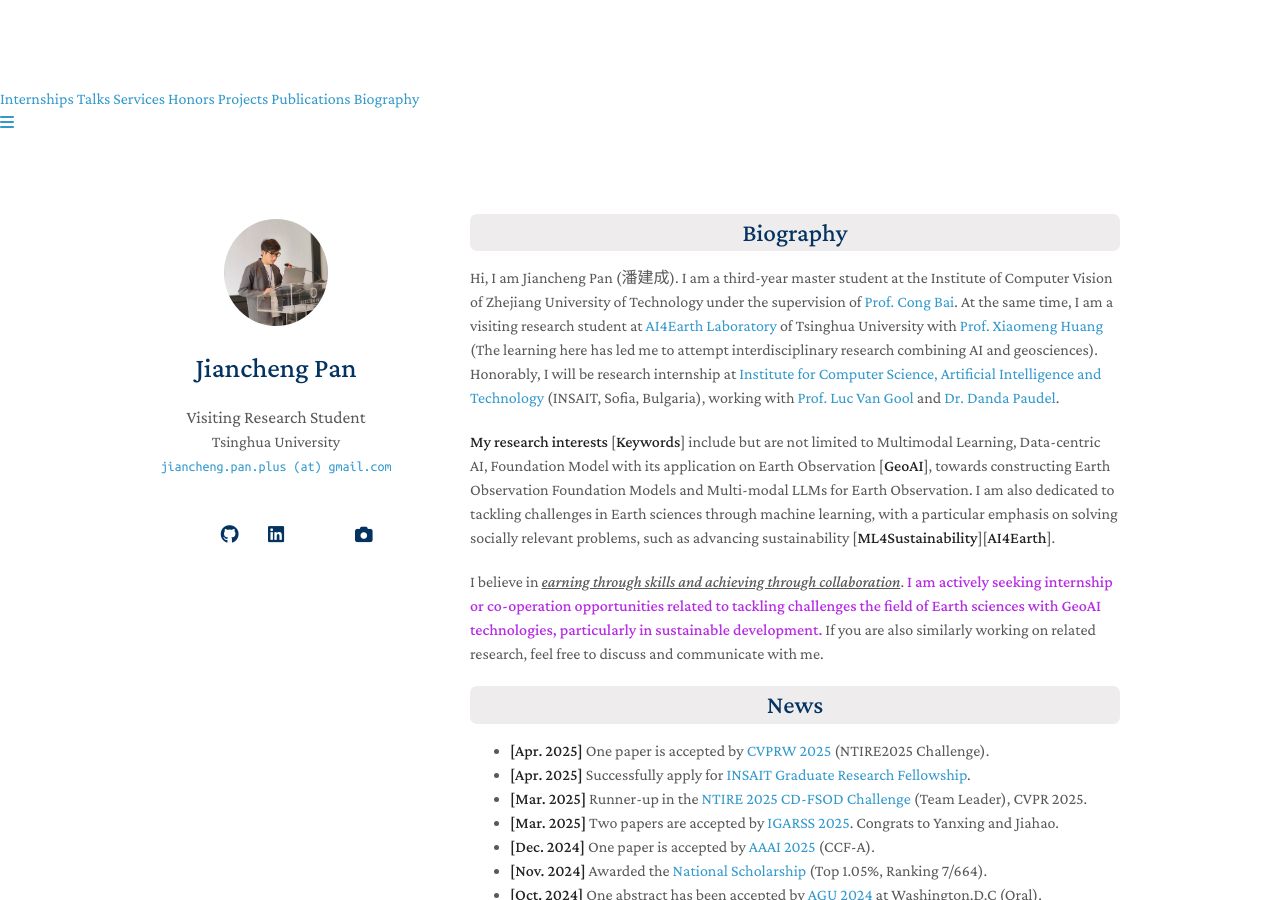
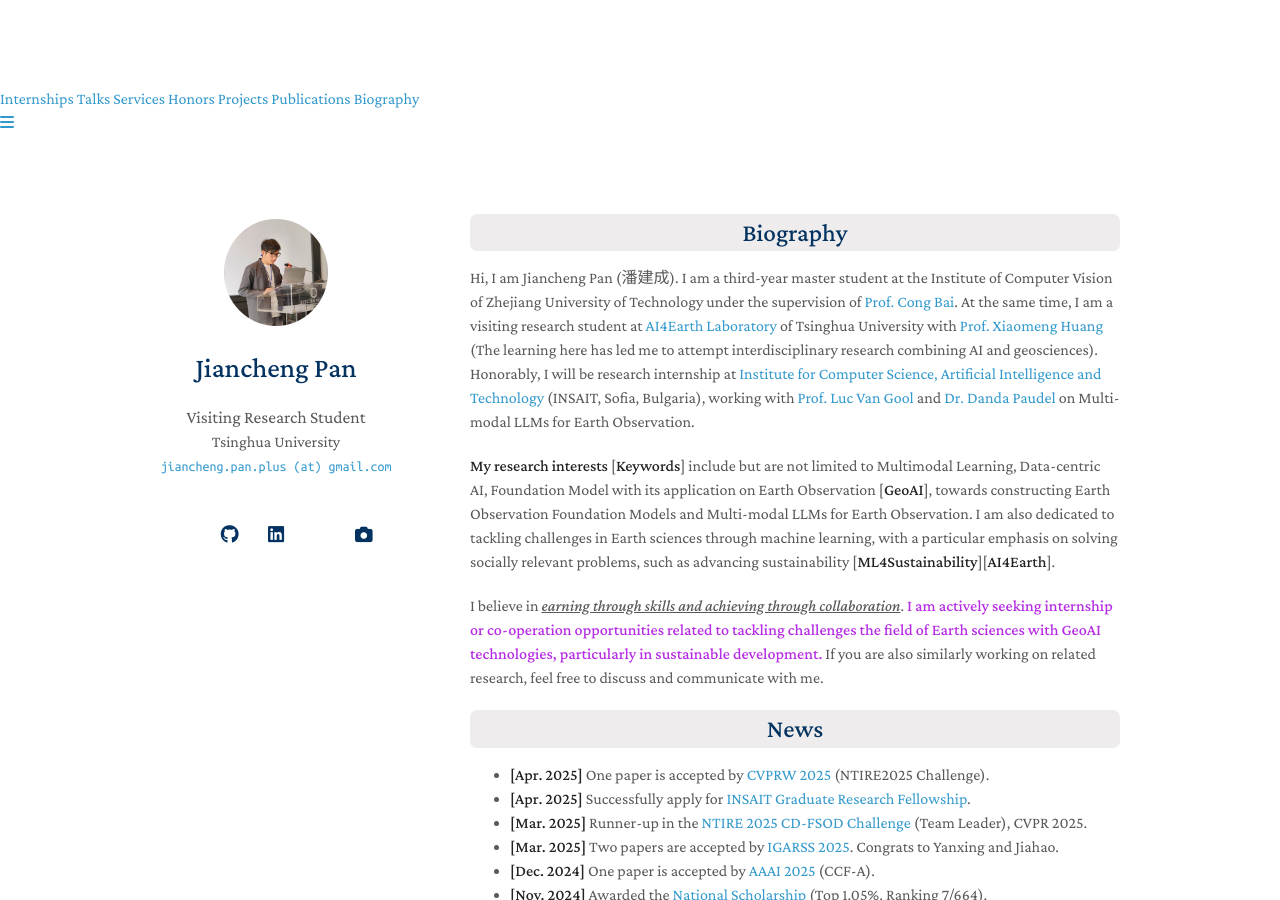
Before and after one commit to jaychempan/jaychempan.github.io, a Jekyll site: the page built from index.md, in a window 1280 px wide and 900 px high. Built offline with Jekyll 4.4.1, drawn with Linux system fonts in a browser that asks for light colours; some web fonts are replaced; a style sheet for code colours, icons or effects is not loaded.

Commit message:
update index

```diff
--- a/_includes/bio.md
+++ b/_includes/bio.md
@@ -6,7 +6,7 @@
 Biography
 </h2>
 
-Hi, I am Jiancheng Pan (<span style="font-family: 'Ma Shan Zheng', cursive;">潘建成</span>). I am a third-year master student at the Institute of Computer Vision of Zhejiang University of Technology under the supervision of <a href="https://scholar.google.com/citations?user=XGZ4UZgAAAAJ&hl=en&oi=ao">Prof. Cong Bai</a>. At the same time, I am a visiting research student at <a href="https://github.com/AI4EarthLab">AI4Earth Laboratory</a>  of Tsinghua University with <a href="https://scholar.google.com/citations?user=yH9OkqYAAAAJ&hl=en">Prof. Xiaomeng Huang</a> (The learning here has led me to attempt interdisciplinary research combining AI and geosciences). Honorably, I will be research internship at <a href="https://insait.ai/">Institute for Computer Science, Artificial Intelligence and Technology </a> (INSAIT, Sofia, Bulgaria), working with <a href="https://scholar.google.com/citations?user=TwMib_QAAAAJ&hl=en">Prof. Luc Van Gool</a> and <a href="https://scholar.google.ch/citations?user=W43pvPkAAAAJ&hl=en">Dr. Danda Paudel</a>.
+Hi, I am Jiancheng Pan (<span style="font-family: 'Ma Shan Zheng', cursive;">潘建成</span>). I am a third-year master student at the Institute of Computer Vision of Zhejiang University of Technology under the supervision of <a href="https://scholar.google.com/citations?user=XGZ4UZgAAAAJ&hl=en&oi=ao">Prof. Cong Bai</a>. At the same time, I am a visiting research student at <a href="https://github.com/AI4EarthLab">AI4Earth Laboratory</a>  of Tsinghua University with <a href="https://scholar.google.com/citations?user=yH9OkqYAAAAJ&hl=en">Prof. Xiaomeng Huang</a> (The learning here has led me to attempt interdisciplinary research combining AI and geosciences). Honorably, I will be research internship at <a href="https://insait.ai/">Institute for Computer Science, Artificial Intelligence and Technology </a> (INSAIT, Sofia, Bulgaria), working with <a href="https://scholar.google.com/citations?user=TwMib_QAAAAJ&hl=en">Prof. Luc Van Gool</a> and <a href="https://scholar.google.ch/citations?user=W43pvPkAAAAJ&hl=en">Dr. Danda Paudel</a> on Multi-modal LLMs for Earth Observation.
 <!-- Before that, I received the B.E. degree from Jiangxi Normal University in 2022, under the supervision of <a href="https://scholar.google.com/citations?user=ZO3KGykAAAAJ&hl=en&oi=ao">Prof. Aiwen Jiang</a>. -->
 
 <!-- ## Research Interests -->
```
